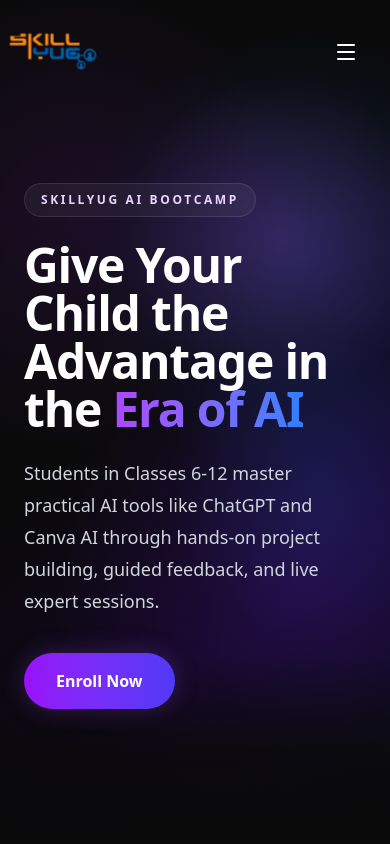
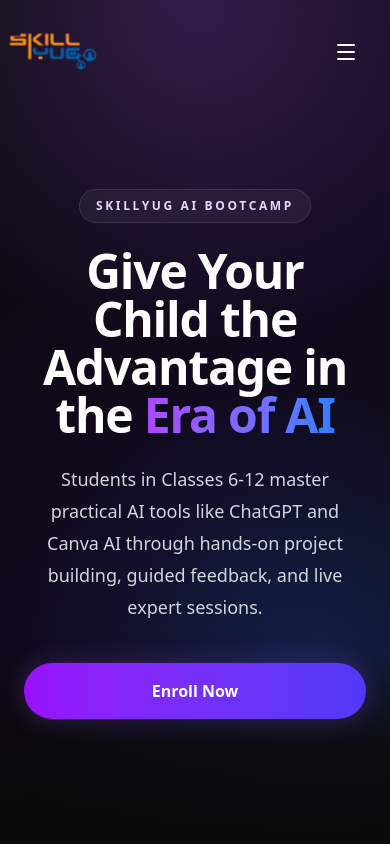
Before and after one commit to parv43/skillyugweb, a Next.js app: page /bootcamp in a window 390 px wide. Shown: the top 844 px of the page. Built offline with nearby package versions, Linux system fonts and the light colour scheme; no server answers.

Commit message:
feat: optimize bootcamp page for mobile and add framer motion animations

```diff
--- a/src/app/bootcamp/page.tsx
+++ b/src/app/bootcamp/page.tsx
@@ -4,7 +4,8 @@ import { useEffect, useRef, useState } from "react"
 import type { CSSProperties, PointerEvent as ReactPointerEvent } from "react"
 import Link from "next/link"
 import Image from "next/image"
-import { ArrowRight, CheckCircle2, Linkedin, Sparkles } from "lucide-react"
+import { ArrowRight, CheckCircle2, Sparkles } from "lucide-react"
+import { motion } from "framer-motion"
 import Navbar from "@/components/Navbar"
 import { BOOK_SLOT_AMOUNT_LABEL } from "@/lib/pricing"
 
@@ -196,15 +197,11 @@ function EnrollmentCard() {
   )
 }
 
-export default function BootcampPage() {
+function DesktopBootcampHero() {
   return (
-    <main className="min-h-screen overflow-hidden bg-[#0a0a0a] text-white selection:bg-purple-500/30 selection:text-white">
-      <Navbar />
-
-      <section className="relative flex min-h-screen items-center overflow-hidden px-6 pb-16 pt-28 md:px-10 md:py-28 lg:px-16">
+    <section className="relative hidden min-h-screen items-center overflow-hidden px-6 pb-16 pt-28 md:flex md:px-10 md:py-28 lg:px-16">
       <div className="absolute inset-0 z-0 bg-[radial-gradient(circle_at_20%_26%,rgba(88,28,135,0.22),transparent_34%),radial-gradient(circle_at_78%_30%,rgba(37,99,235,0.2),transparent_34%),radial-gradient(circle_at_78%_70%,rgba(109,40,217,0.18),transparent_38%),linear-gradient(135deg,#0a0a0a_0%,#0a0a0a_42%,#120624_72%,#070b1b_100%)]" />
-        <div className="pointer-events-none absolute inset-0 z-0 bg-[radial-gradient(circle_at_72%_28%,rgba(168,85,247,0.22),transparent_24%),radial-gradient(circle_at_82%_58%,rgba(37,99,235,0.16),transparent_26%)] md:hidden" />
-        <div className="absolute inset-0 z-0 hidden [contain:layout_paint] md:block md:opacity-80">
+      <div className="absolute inset-0 z-0 [contain:layout_paint] md:opacity-80">
         <BootcampSpline />
         <div className="pointer-events-none absolute inset-0 bg-[linear-gradient(90deg,#0a0a0a_0%,#0a0a0a_34%,rgba(10,10,10,0.84)_48%,rgba(10,10,10,0.34)_68%,rgba(10,10,10,0.18)_100%)]" />
         <div className="pointer-events-none absolute inset-0 bg-[radial-gradient(circle_at_74%_46%,transparent_0%,transparent_28%,rgba(10,10,10,0.2)_54%,#0a0a0a_100%)]" />
@@ -214,40 +211,138 @@ export default function BootcampPage() {
 
       <div className="pointer-events-none relative z-10 mx-auto flex w-full max-w-7xl flex-col gap-10">
         <div className="pointer-events-auto max-w-xl">
-            <div className="mb-6 inline-flex items-center rounded-full border border-white/10 bg-white/5 px-4 py-2 text-xs font-semibold uppercase tracking-[0.22em] text-purple-200 backdrop-blur-md">
+          <motion.div
+            initial={{ opacity: 0, y: 20 }}
+            whileInView={{ opacity: 1, y: 0 }}
+            viewport={{ once: true }}
+            className="mb-6 inline-flex items-center rounded-full border border-white/10 bg-white/5 px-4 py-2 text-xs font-semibold uppercase tracking-[0.22em] text-purple-200 backdrop-blur-md"
+          >
             Skillyug AI Bootcamp
-            </div>
-            <h1 className="text-5xl font-bold tracking-tight text-white sm:text-6xl lg:text-7xl">
+          </motion.div>
+          <motion.h1
+            initial={{ opacity: 0, y: 20 }}
+            whileInView={{ opacity: 1, y: 0 }}
+            viewport={{ once: true }}
+            transition={{ delay: 0.1 }}
+            className="text-5xl font-bold tracking-tight text-white sm:text-6xl lg:text-7xl"
+          >
             Give Your Child the Advantage in the{" "}
             <span className="bg-gradient-to-r from-purple-500 to-blue-500 bg-clip-text text-transparent">
               Era of AI
             </span>
-            </h1>
-            <p className="mt-6 text-lg leading-8 text-gray-300 sm:text-xl">
+          </motion.h1>
+          <motion.p
+            initial={{ opacity: 0, y: 20 }}
+            whileInView={{ opacity: 1, y: 0 }}
+            viewport={{ once: true }}
+            transition={{ delay: 0.2 }}
+            className="mt-6 text-lg leading-8 text-gray-300 sm:text-xl"
+          >
             Students in Classes 6-12 master practical AI tools like ChatGPT and Canva AI through hands-on project building, guided feedback, and live expert sessions.
-            </p>
+          </motion.p>
+          <motion.div
+            initial={{ opacity: 0, y: 20 }}
+            whileInView={{ opacity: 1, y: 0 }}
+            viewport={{ once: true }}
+            transition={{ delay: 0.3 }}
+          >
             <Link
               href="/book-slot"
               className="mt-9 inline-flex rounded-full bg-gradient-to-r from-purple-600 to-indigo-600 px-8 py-4 text-base font-bold text-white shadow-[0_0_24px_rgba(168,85,247,0.25)] transition hover:-translate-y-0.5 hover:shadow-[0_0_36px_rgba(168,85,247,0.45)]"
             >
               Enroll Now
             </Link>
+          </motion.div>
         </div>
       </div>
     </section>
+  )
+}
+
+function MobileBootcampHero() {
+  return (
+    <section className="relative flex min-h-screen flex-col justify-center overflow-hidden px-6 pb-16 pt-32 md:hidden">
+      <div className="absolute inset-0 z-0 bg-[radial-gradient(circle_at_50%_0%,rgba(168,85,247,0.25),transparent_40%),radial-gradient(circle_at_80%_80%,rgba(37,99,235,0.25),transparent_40%),linear-gradient(135deg,#0a0a0a_0%,#11091e_50%,#0a0a0a_100%)]" />
+      <div className="pointer-events-none absolute inset-x-0 bottom-0 z-0 h-48 bg-gradient-to-b from-transparent via-[#0a0a0a]/80 to-[#0a0a0a]" />
+
+      <div className="relative z-10 mx-auto flex w-full max-w-xl flex-col items-center text-center">
+        <motion.div
+          initial={{ opacity: 0, y: 20 }}
+          whileInView={{ opacity: 1, y: 0 }}
+          viewport={{ once: true }}
+          className="mb-6 inline-flex items-center justify-center rounded-full border border-white/10 bg-white/5 px-4 py-2 text-xs font-semibold uppercase tracking-[0.22em] text-purple-200 backdrop-blur-md"
+        >
+          Skillyug AI Bootcamp
+        </motion.div>
+        <motion.h1
+          initial={{ opacity: 0, y: 20 }}
+          whileInView={{ opacity: 1, y: 0 }}
+          viewport={{ once: true }}
+          transition={{ delay: 0.1 }}
+          className="text-5xl font-bold tracking-tight text-white sm:text-6xl"
+        >
+          Give Your Child the Advantage in the{" "}
+          <span className="bg-gradient-to-r from-purple-500 to-blue-500 bg-clip-text text-transparent">
+            Era of AI
+          </span>
+        </motion.h1>
+        <motion.p
+          initial={{ opacity: 0, y: 20 }}
+          whileInView={{ opacity: 1, y: 0 }}
+          viewport={{ once: true }}
+          transition={{ delay: 0.2 }}
+          className="mt-6 text-lg leading-8 text-gray-300"
+        >
+          Students in Classes 6-12 master practical AI tools like ChatGPT and Canva AI through hands-on project building, guided feedback, and live expert sessions.
+        </motion.p>
+        <motion.div
+          initial={{ opacity: 0, y: 20 }}
+          whileInView={{ opacity: 1, y: 0 }}
+          viewport={{ once: true }}
+          transition={{ delay: 0.3 }}
+          className="mt-10 w-full"
+        >
+          <Link
+            href="/book-slot"
+            className="inline-flex w-full items-center justify-center rounded-full bg-gradient-to-r from-purple-600 to-indigo-600 px-8 py-4 text-base font-bold text-white shadow-[0_0_24px_rgba(168,85,247,0.25)] transition hover:-translate-y-0.5 hover:shadow-[0_0_36px_rgba(168,85,247,0.45)]"
+          >
+            Enroll Now
+          </Link>
+        </motion.div>
+      </div>
+    </section>
+  )
+}
+
+export default function BootcampPage() {
+  return (
+    <main className="min-h-screen overflow-hidden bg-[#0a0a0a] text-white selection:bg-purple-500/30 selection:text-white">
+      <Navbar />
+
+      <DesktopBootcampHero />
+      <MobileBootcampHero />
 
       <section className="relative px-6 py-20 md:px-10 lg:px-16">
         <div className="mx-auto max-w-6xl">
-          <h2 className="text-center text-3xl font-bold text-white sm:text-4xl">
+          <motion.h2
+            initial={{ opacity: 0, y: 20 }}
+            whileInView={{ opacity: 1, y: 0 }}
+            viewport={{ once: true }}
+            className="text-center text-3xl font-bold text-white sm:text-4xl"
+          >
             Learn from the best in the industry
-          </h2>
+          </motion.h2>
           <div className="mt-12 grid gap-6 md:grid-cols-2">
-            {instructors.map((instructor) => (
-              <article
+            {instructors.map((instructor, idx) => (
+              <motion.article
+                initial={{ opacity: 0, y: 20 }}
+                whileInView={{ opacity: 1, y: 0 }}
+                viewport={{ once: true }}
+                transition={{ delay: idx * 0.1 }}
                 key={instructor.name}
                 className="relative rounded-2xl border border-white/10 bg-white/5 p-8 backdrop-blur-md transition hover:border-purple-400/30 hover:bg-white/[0.07]"
               >
-                <div className="absolute right-8 top-8 h-20 w-44 opacity-90 transition-opacity hover:opacity-100">
+                <div className="absolute right-8 top-8 h-10 w-44 opacity-80 transition-opacity hover:opacity-100">
                   <Image src="/skillyug-optimized.svg" alt="Skillyug Logo" fill className="object-contain object-right" />
                 </div>
                 {instructor.image ? (
@@ -266,24 +361,24 @@ export default function BootcampPage() {
                   </p>
                   {Array.isArray(instructor.bio) ? (
                     <ul className="mt-5 space-y-2 text-base leading-7 text-gray-300 list-disc list-outside ml-4">
-                      {instructor.bio.map((point, idx) => {
+                      {instructor.bio.map((point, pointIdx) => {
                         const colonIndex = point.indexOf(':');
                         if (colonIndex !== -1) {
                           return (
-                            <li key={idx}>
+                            <li key={pointIdx}>
                               <span className="font-bold text-white">{point.substring(0, colonIndex + 1)}</span>
                               {point.substring(colonIndex + 1)}
                             </li>
                           );
                         }
-                        return <li key={idx}>{point}</li>;
+                        return <li key={pointIdx}>{point}</li>;
                       })}
                     </ul>
                   ) : (
                     <p className="mt-5 text-base leading-7 text-gray-300">{instructor.bio}</p>
                   )}
                 </div>
-              </article>
+              </motion.article>
             ))}
           </div>
         </div>
@@ -292,16 +387,33 @@ export default function BootcampPage() {
       <section className="relative px-6 py-20 md:px-10 lg:px-16">
         <div className="absolute inset-x-0 top-1/2 h-[34rem] -translate-y-1/2 bg-[radial-gradient(circle,rgba(88,28,135,0.22),transparent_62%)]" />
         <div className="relative mx-auto max-w-6xl">
-          <h2 className="mb-10 text-center text-3xl font-bold text-white sm:text-4xl">
+          <motion.h2
+            initial={{ opacity: 0, y: 20 }}
+            whileInView={{ opacity: 1, y: 0 }}
+            viewport={{ once: true }}
+            className="mb-10 text-center text-3xl font-bold text-white sm:text-4xl"
+          >
             Secure Your Child&apos;s Spot
-          </h2>
+          </motion.h2>
+          <motion.div
+            initial={{ opacity: 0, scale: 0.95 }}
+            whileInView={{ opacity: 1, scale: 1 }}
+            viewport={{ once: true }}
+            transition={{ duration: 0.5, delay: 0.1 }}
+          >
             <EnrollmentCard />
+          </motion.div>
         </div>
       </section>
 
       <footer className="relative border-t border-white/5 bg-[#020617] px-6 py-24 text-center sm:py-32">
         <div className="absolute inset-0 bg-[radial-gradient(circle_at_50%_0%,rgba(30,64,175,0.16),transparent_34%)]" />
         <div className="relative mx-auto flex max-w-4xl flex-col items-center">
+          <motion.div
+            initial={{ opacity: 0, y: 20 }}
+            whileInView={{ opacity: 1, y: 0 }}
+            viewport={{ once: true }}
+          >
             <Image
               src="/skillyug-optimized.svg"
               alt="Skillyug"
@@ -309,14 +421,27 @@ export default function BootcampPage() {
               height={220}
               className="h-auto w-64 sm:w-80 md:w-[420px]"
             />
-          <nav className="mt-20 flex flex-wrap items-center justify-center gap-x-10 gap-y-5 text-xl font-bold text-slate-400 sm:text-2xl">
+          </motion.div>
+          <motion.nav
+            initial={{ opacity: 0, y: 20 }}
+            whileInView={{ opacity: 1, y: 0 }}
+            viewport={{ once: true }}
+            transition={{ delay: 0.1 }}
+            className="mt-20 flex flex-wrap items-center justify-center gap-x-10 gap-y-5 text-xl font-bold text-slate-400 sm:text-2xl"
+          >
             {footerLinks.map((link) => (
               <Link key={link.label} href={link.href} className="transition hover:text-white">
                 {link.label}
               </Link>
             ))}
-          </nav>
-          <div className="mt-10 flex flex-wrap items-center justify-center gap-7 text-base font-medium text-slate-500 sm:text-lg">
+          </motion.nav>
+          <motion.div
+            initial={{ opacity: 0, y: 20 }}
+            whileInView={{ opacity: 1, y: 0 }}
+            viewport={{ once: true }}
+            transition={{ delay: 0.2 }}
+            className="mt-10 flex flex-wrap items-center justify-center gap-7 text-base font-medium text-slate-500 sm:text-lg"
+          >
             <Link href="/refund-policy" className="transition hover:text-slate-300">
               Refund Policy
             </Link>
@@ -324,12 +449,18 @@ export default function BootcampPage() {
             <Link href="/terms-and-conditions" className="transition hover:text-slate-300">
               Terms & Conditions
             </Link>
-          </div>
-          <p className="mt-16 text-lg font-medium uppercase tracking-[0.28em] text-slate-500 sm:text-2xl">
+          </motion.div>
+          <motion.p
+            initial={{ opacity: 0, y: 20 }}
+            whileInView={{ opacity: 1, y: 0 }}
+            viewport={{ once: true }}
+            transition={{ delay: 0.3 }}
+            className="mt-16 text-lg font-medium uppercase tracking-[0.28em] text-slate-500 sm:text-2xl"
+          >
             © 2026 Skillyug
             <br />
             All Rights Reserved.
-          </p>
+          </motion.p>
         </div>
       </footer>
     </main>
```
Lines whose indentation alone changed are shown as unchanged.
